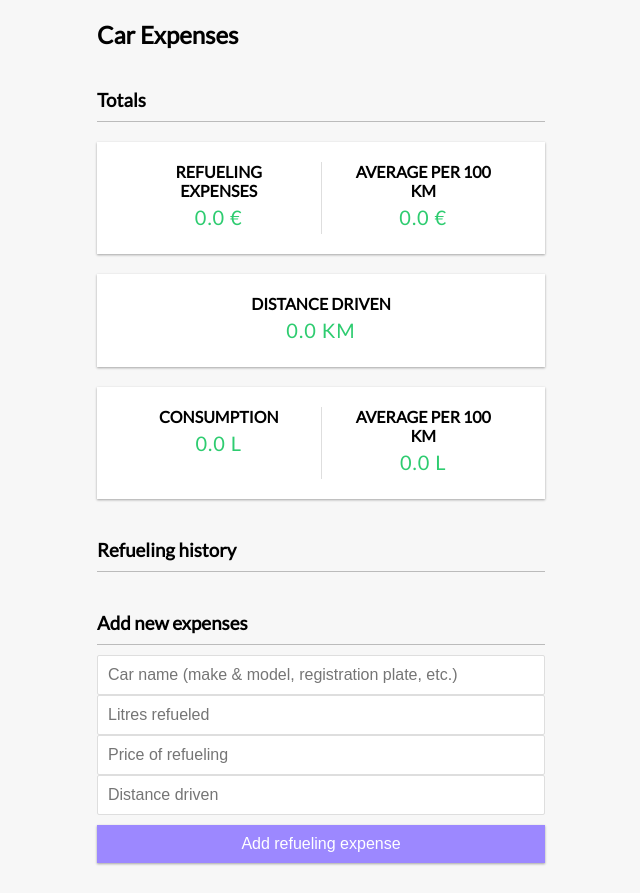
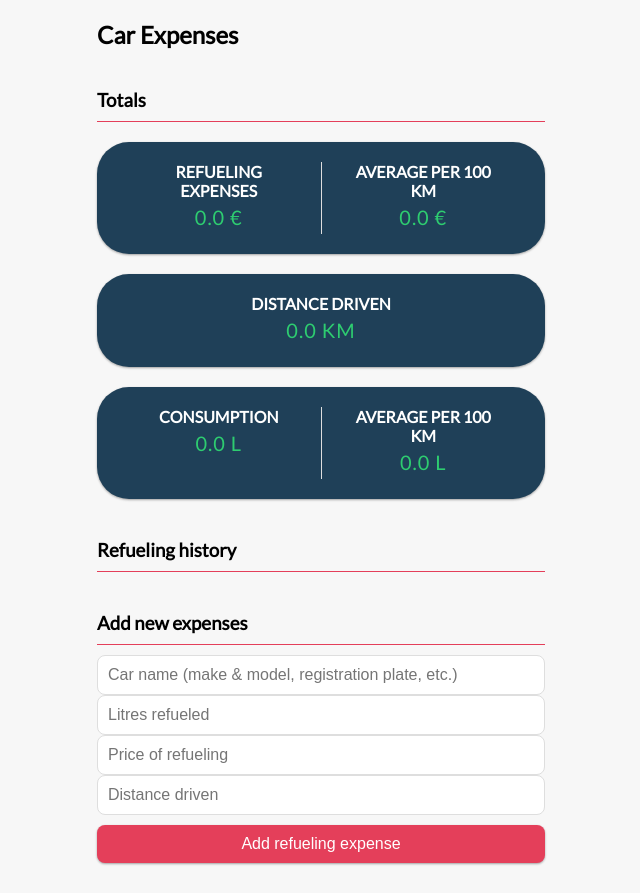
Before and after one commit to arekune/car-expenses, a React (Create React App) app: page / in a window 1280 px wide. Shown: the whole page, without its empty margins (319-959 px from the left). Built offline with nearby package versions, Linux system fonts and the light colour scheme.

Commit message:
Change color for button and hover effect, inc-single-container, and some small change font color

```diff
--- a/src/App.css
+++ b/src/App.css
@@ -20,6 +20,36 @@ body {
   font-family: "Lato", sans-serif;
 }
 
+selector .bubbles span{
+  background: var(--color1);
+  width: var(--size);
+  height: var(--size);
+  display: inline-block;
+  border-radius: 50%;
+  margin: 0 5px;
+  box-shadow: 0 0 0 6px var(--color1-shadow),
+  0 0 50px var(--color1),
+  0 0 100px var(--color1);
+  animation:animate 20s linear infinite;
+  animation-duration: calc(125s/var(--i));
+}
+
+selector .bubbles span:nth-child(even){
+  background: var(--color2);
+  box-shadow: 0 0 0 6px var(--color2-shadow),
+  0 0 50px var(--color2),
+  0 0 100px var(--color2);
+
+}
+@keyframes animate{
+  0%{
+      transform: translateY(100vh) scale(0);
+  }
+  100%{
+      transform: translateY(-10vh) scale(1);
+  }
+}
+
 .container {
   margin: 1.875rem auto;
   width: 28rem;
@@ -31,7 +61,7 @@ h1 {
 }
 
 h3 {
-  border-bottom: 0.0625rem solid #bbb;
+  border-bottom: 0.0625rem solid #E43F5A;
   padding-bottom: 0.625rem;
   margin: 2.5rem 0 0.625rem;
 }
@@ -39,15 +69,17 @@ h3 {
 h4 {
   margin: 0 1.5rem;
   text-transform: uppercase;
+  color: white;
 }
 
 .inc-exp-container {
-  background-color: #fff;
+  background-color: #1F4058;
   box-shadow: var(--box-shadow);
   padding: 1.25rem;
   display: flex;
   justify-content: space-between;
   margin: 1.25rem 0;
+  border-radius: 2rem/2rem;
 }
 
 .inc-exp-container > div {
@@ -56,16 +88,17 @@ h4 {
 }
 
 .inc-exp-container > div:first-of-type {
-  border-right: 0.0625rem solid #dedede;
+  border-right: 0.1rem solid #dedede;
 }
 
 .inc-single-container {
-  background-color: #fff;
+  background-color: #1F4058;
   box-shadow: var(--box-shadow);
   padding: 1.25rem;
   display: flex;
   justify-content: space-between;
   margin: 1.25rem 0;
+  border-radius: 2rem/2rem;
 }
 
 .inc-single-container > div {
@@ -95,16 +128,17 @@ label {
 input[type="text"],
 input[type="number"] {
   border: 0.0625rem solid #dedede;
-  border-radius: 0.125rem;
+  border-radius: 0.5rem;
   display: block;
   font-size: 1rem;
   padding: 0.625rem;
   width: 100%;
 }
 
+
 .btn {
   cursor: pointer;
-  background-color: rgb(156, 136, 255);
+  background-color: #E43F5A;
   box-shadow: var(--box-shadow);
   color: #fff;
   border: 0;
@@ -113,11 +147,20 @@ input[type="number"] {
   margin: 0.625rem 0 1.875rem;
   padding: 0.625rem;
   width: 100%;
+  border-radius: 0.5rem;
 }
 
+
+
 .btn:hover {
-  background-color: rgb(120, 91, 238);
+  background-color: #CD5C5C;
+  box-shadow: 0 0 5px #F08080,
+  0 0 25px #F08080, 0 0 50px #F08080,
+  0 0 100px #F08080, 0 0 200px #F08080;
 }
+
+
+
 
 .btn:focus,
 .delete-btn:focus {
@@ -133,13 +176,14 @@ input[type="number"] {
 .list li {
   background-color: #fff;
   box-shadow: var(--box-shadow);
-  border-right: 0.3125rem solid rgb(238, 138, 138);
+  border-right: 0.4125rem solid rgb(238, 138, 138);
   color: #333;
   display: flex;
   justify-content: space-between;
   position: relative;
   padding: 0.625rem;
   margin: 0.625rem 0;
+  border-radius: 0.5rem/0.5rem;
 }
 
 .delete-btn {
```
